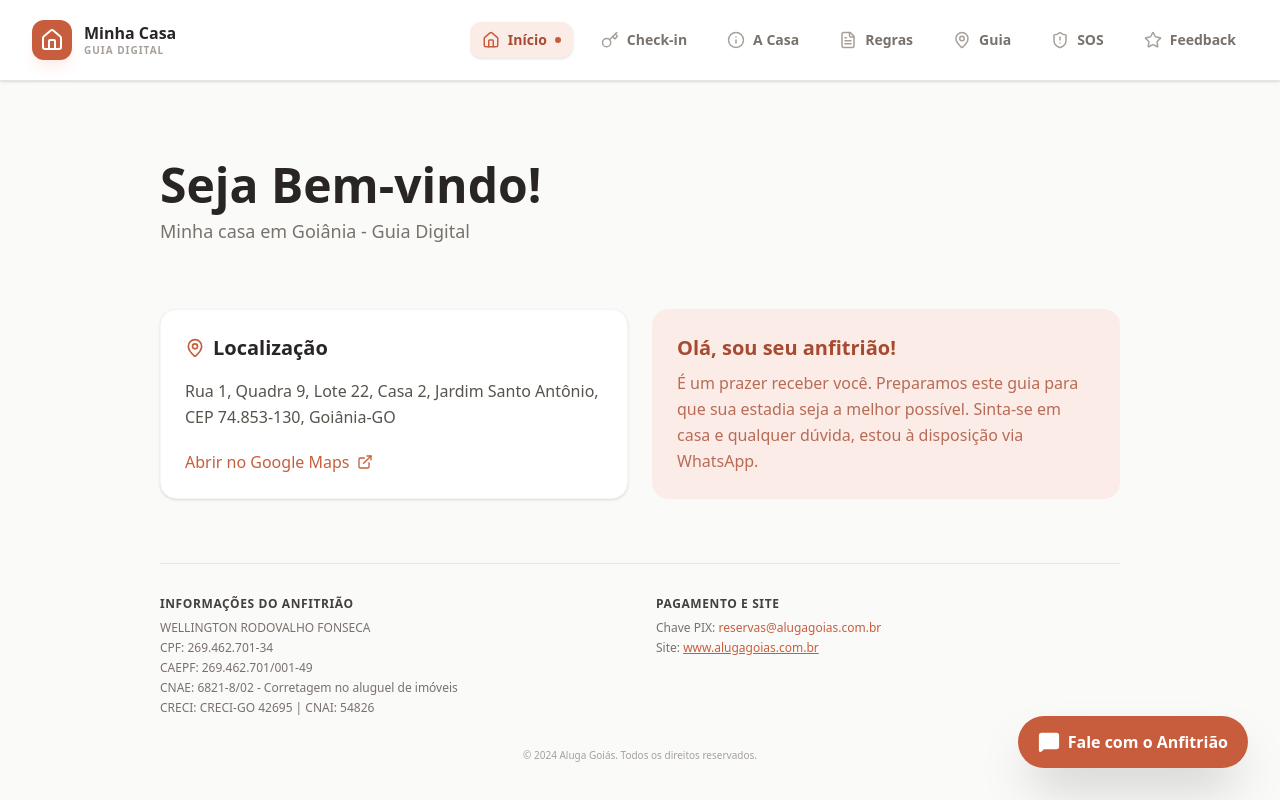
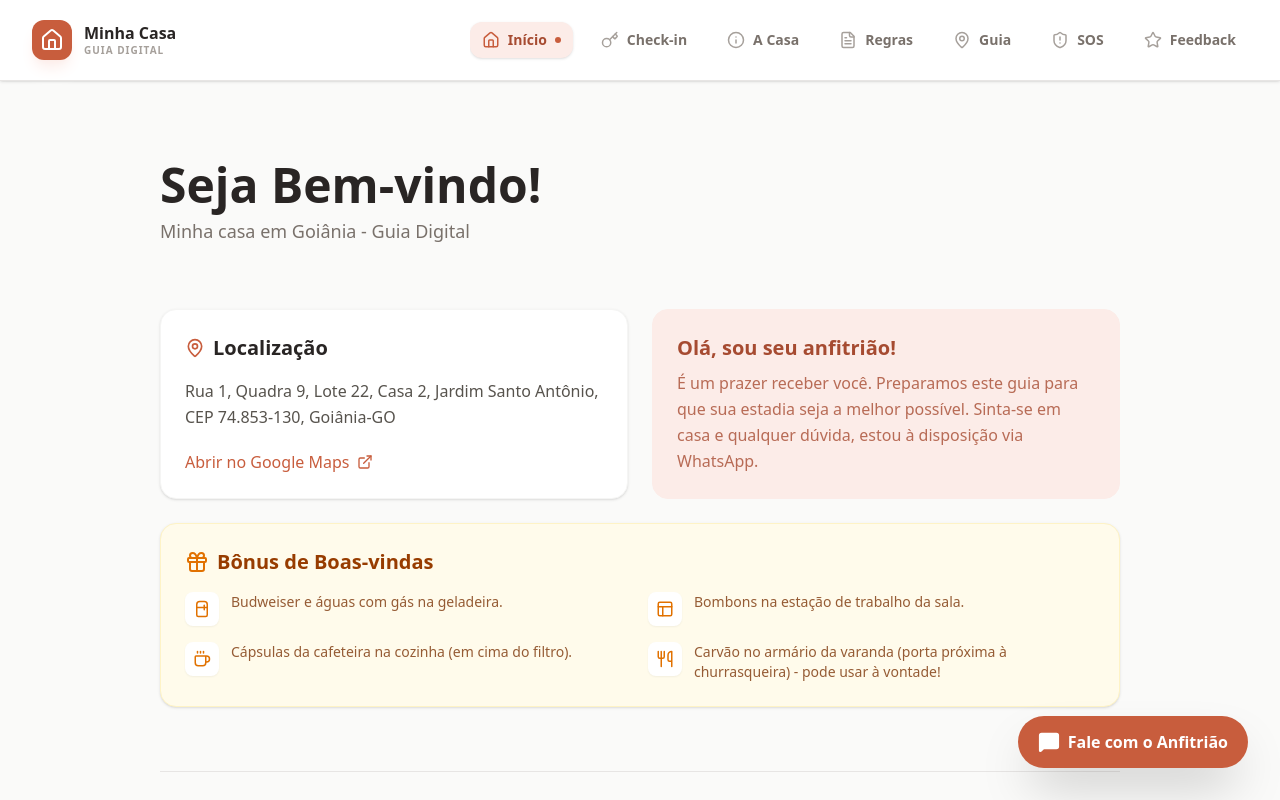
Before and after one commit to wellingtonrodovalho/Minha-Casa---Guia-Digital, a React (Vite) app: page / in a window 1280 px wide. Shown: the top 800 px of the page. Built offline with nearby package versions, Linux system fonts and the light colour scheme.

Commit message:
Bônus e guia local

```diff
--- a/src/App.tsx
+++ b/src/App.tsx
@@ -28,7 +28,11 @@ import {
   Stethoscope,
   Building2,
   Scale,
-  Shield
+  Shield,
+  Gift,
+  Sparkles,
+  Flag,
+  Calendar
 } from 'lucide-react';
 import { motion, AnimatePresence } from 'motion/react';
 
@@ -86,6 +90,39 @@ export default function App() {
                   Sinta-se em casa e qualquer dúvida, estou à disposição via WhatsApp.
                 </p>
               </section>
+
+              <section className="bg-amber-50 p-6 rounded-2xl border border-amber-100 md:col-span-2 shadow-sm">
+                <h2 className="text-xl font-semibold text-amber-800 flex items-center gap-2 mb-4">
+                  <Gift className="text-amber-600" size={24} />
+                  Bônus de Boas-vindas
+                </h2>
+                <div className="grid grid-cols-1 sm:grid-cols-2 gap-4">
+                  <div className="flex items-start gap-3">
+                    <div className="bg-white p-2 rounded-lg shadow-xs">
+                      <Refrigerator className="text-amber-600" size={18} />
+                    </div>
+                    <p className="text-amber-900/80 text-sm">Budweiser e águas com gás na geladeira.</p>
+                  </div>
+                  <div className="flex items-start gap-3">
+                    <div className="bg-white p-2 rounded-lg shadow-xs">
+                      <Layout className="text-amber-600" size={18} />
+                    </div>
+                    <p className="text-amber-900/80 text-sm">Bombons na estação de trabalho da sala.</p>
+                  </div>
+                  <div className="flex items-start gap-3">
+                    <div className="bg-white p-2 rounded-lg shadow-xs">
+                      <Coffee className="text-amber-600" size={18} />
+                    </div>
+                    <p className="text-amber-900/80 text-sm">Cápsulas da cafeteira na cozinha (em cima do filtro).</p>
+                  </div>
+                  <div className="flex items-start gap-3">
+                    <div className="bg-white p-2 rounded-lg shadow-xs">
+                      <Utensils className="text-amber-600" size={18} />
+                    </div>
+                    <p className="text-amber-900/80 text-sm">Carvão no armário da varanda (porta próxima à churrasqueira) - pode usar à vontade!</p>
+                  </div>
+                </div>
+              </section>
             </div>
           </motion.div>
         );
@@ -108,8 +145,8 @@ export default function App() {
                   <h3 className="font-semibold text-stone-800">Como entrar</h3>
                   <p className="text-stone-600 text-sm mt-1">
                     O acesso é feito via <strong>Box no portão social</strong>. <br />
-                    Senha: <strong>1903</strong> <br />
-                    <span className="text-xs mt-2 block">Dentro do box estão as chaves do portão social, da porta da garagem e o controle remoto do portão eletrônico.</span>
+                    Senha: <strong>2003</strong> <br />
+                    <span className="text-xs mt-2 block">Dentro do box estão as 3 chaves (das duas portas da sala e do portão social) e também o controle remoto do portão da garagem.</span>
                   </p>
                 </div>
               </div>
@@ -154,11 +191,15 @@ export default function App() {
             <h1 className="text-2xl font-bold text-stone-800">A Casa</h1>
 
             <div className="bg-brand-light p-6 rounded-2xl border border-brand-light shadow-sm">
-              <p className="text-brand-dark text-sm leading-relaxed">
+              <p className="text-brand-dark text-sm leading-relaxed mb-3">
                 Este imóvel é de uso pessoal e foi preparado com muito carinho para receber você.
                 Por isso, pedimos que cuide da casa, móveis e utensílios como se fossem seus.
                 Cada detalhe foi pensado para garantir conforto e praticidade — contamos com sua
                 colaboração para manter tudo bem conservado para nós também. Muito obrigado pela compreensão!
+              </p>
+              <p className="text-brand-dark font-semibold text-sm flex items-center gap-2">
+                <Shield size={16} className="text-brand" />
+                Em toda a casa temos alguns objetos pessoais, peço a gentileza de não mexer.
               </p>
             </div>
 
@@ -175,6 +216,7 @@ export default function App() {
                   <li>• 1 Kit Sound Bar TOMATE</li>
                   <li>• 1 Bike para exercícios</li>
                   <li>• 1 Estação de trabalho com Cadeira</li>
+                  <li className="text-red-500 italic font-medium">• 1 Climatizador (estragado)</li>
                   <li className="pt-2 text-stone-500 italic">
                     Os controles da TV, Sound Bar e ventilador estão na mesa de centro.
                   </li>
@@ -283,7 +325,8 @@ export default function App() {
                   Quarto 3
                 </h2>
                 <div className="text-stone-600 text-sm space-y-2">
-                  <p>• 2 Camas de solteiro</p>
+                  <p>• 1 Cama de casal e 1 cama de solteiro</p>
+                  <p>• Extra: 3 colchões de solteiro</p>
                   <p className="pt-2 text-stone-500 italic">
                     Controle da iluminação e ventilador ao lado da porta.
                   </p>
@@ -302,6 +345,7 @@ export default function App() {
                 <ul className="text-stone-600 text-sm space-y-2">
                   <li>• Mesa de madeira maciça com 8 cadeiras</li>
                   <li>• Churrasqueira a carvão</li>
+                  <li className="text-amber-600 font-medium">• Carvão disponível no armário (porta próxima à churrasqueira)</li>
                   <li>• 1 Freezer</li>
                   <li>• Bancada com fogão cooktop 5 bocas e pia</li>
                   <li className="pt-2 text-red-500 italic font-medium">
@@ -407,6 +451,8 @@ export default function App() {
               { name: 'Carne de Sol 1008', desc: 'Recomendo demais, pratos típicos fartos.', maps: 'https://maps.app.goo.gl/PmxSLQpqrD1qWogg7' },
               { name: 'Bar do Bill', desc: 'Simples, mas à noite tem um peixe bem gostoso.', maps: 'https://maps.app.goo.gl/R46rck5eDgFFteC69' },
               { name: 'Pamonha Goiana', desc: 'O clássico de Goiás que não pode faltar.', maps: 'https://maps.app.goo.gl/5FQ7fSrULA4zwFdE7' },
+              { name: 'Território La Pizza', desc: 'Excelente opção de pizzas na região.', maps: 'https://maps.app.goo.gl/rJHSW1FqUHz9jH7y8' },
+              { name: 'Semeando Verdade Panificadora', desc: 'Café e lanches o dia todo, o melhor da região.', maps: 'https://maps.app.goo.gl/taJ5mcYVtjdg1dz38' },
             ]
           },
           {
@@ -421,6 +467,7 @@ export default function App() {
               { name: 'Jardim Botânico', desc: 'Paz e tranquilidade em Goiânia.', maps: 'https://maps.app.goo.gl/FfsScvDAN8nQZsEN8' },
               { name: 'Centro Cultural Oscar Niemeyer', desc: 'Arquitetura icônica e eventos.', maps: 'https://maps.app.goo.gl/7epJkSaCRAjcF55M8' },
               { name: 'Autódromo de Goiânia', desc: 'Palco de grandes eventos automobilísticos.', maps: 'https://maps.app.goo.gl/FRD3L44RZsRD4ZdC6' },
+              { name: 'Feira da Lua', desc: 'Tradicional feira aos sábados com artesanato e comida.', maps: 'https://maps.app.goo.gl/cP3tBtftiVahZMFeA' },
             ]
           }
         ];
@@ -436,6 +483,45 @@ export default function App() {
             animate={{ opacity: 1, y: 0 }}
             className="space-y-6"
           >
+            {/* MOTO GP HIGHLIGHT */}
+            <section className="bg-stone-900 p-6 rounded-2xl border border-stone-800 shadow-xl overflow-hidden relative group">
+              <div className="absolute top-0 right-0 p-4 opacity-10 group-hover:opacity-20 transition-opacity">
+                <Flag size={120} className="text-white" />
+              </div>
+              <div className="relative z-10">
+                <div className="flex items-center gap-2 mb-3">
+                  <span className="bg-red-600 text-white text-[10px] font-bold px-2 py-0.5 rounded uppercase tracking-wider animate-pulse">
+                    Evento em Destaque
+                  </span>
+                  <h2 className="text-xl font-bold text-white flex items-center gap-2">
+                    <Flag className="text-red-500" size={20} />
+                    MOTO GP GOIÂNIA
+                  </h2>
+                </div>
+                <p className="text-stone-400 text-sm mb-6 max-w-xl">
+                  Acompanhe todas as informações oficiais, alterações no trânsito e programação completa do evento através dos canais da Prefeitura.
+                </p>
+                <div className="flex flex-wrap gap-3">
+                  <a
+                    href="https://www.goiania.go.gov.br/wp-content/uploads/2026/03/plano_transito_unificado.pdf"
+                    target="_blank"
+                    rel="noopener noreferrer"
+                    className="flex-1 min-w-[200px] bg-white hover:bg-stone-100 text-stone-900 px-4 py-3 rounded-xl font-bold text-sm flex items-center justify-center gap-2 transition-all active:scale-95"
+                  >
+                    <FileText size={18} /> Plano de Trânsito (PDF)
+                  </a>
+                  <a
+                    href="https://www.goiania.go.gov.br/"
+                    target="_blank"
+                    rel="noopener noreferrer"
+                    className="flex-1 min-w-[200px] bg-stone-800 hover:bg-stone-700 text-white px-4 py-3 rounded-xl font-bold text-sm flex items-center justify-center gap-2 border border-stone-700 transition-all active:scale-95"
+                  >
+                    <ExternalLink size={18} /> Site da Prefeitura
+                  </a>
+                </div>
+              </div>
+            </section>
+
             <div className="flex flex-col md:flex-row md:items-center justify-between gap-4">
               <div className="flex flex-col gap-1">
                 <h1 className="text-2xl font-bold text-stone-800">Guia Local</h1>
```
